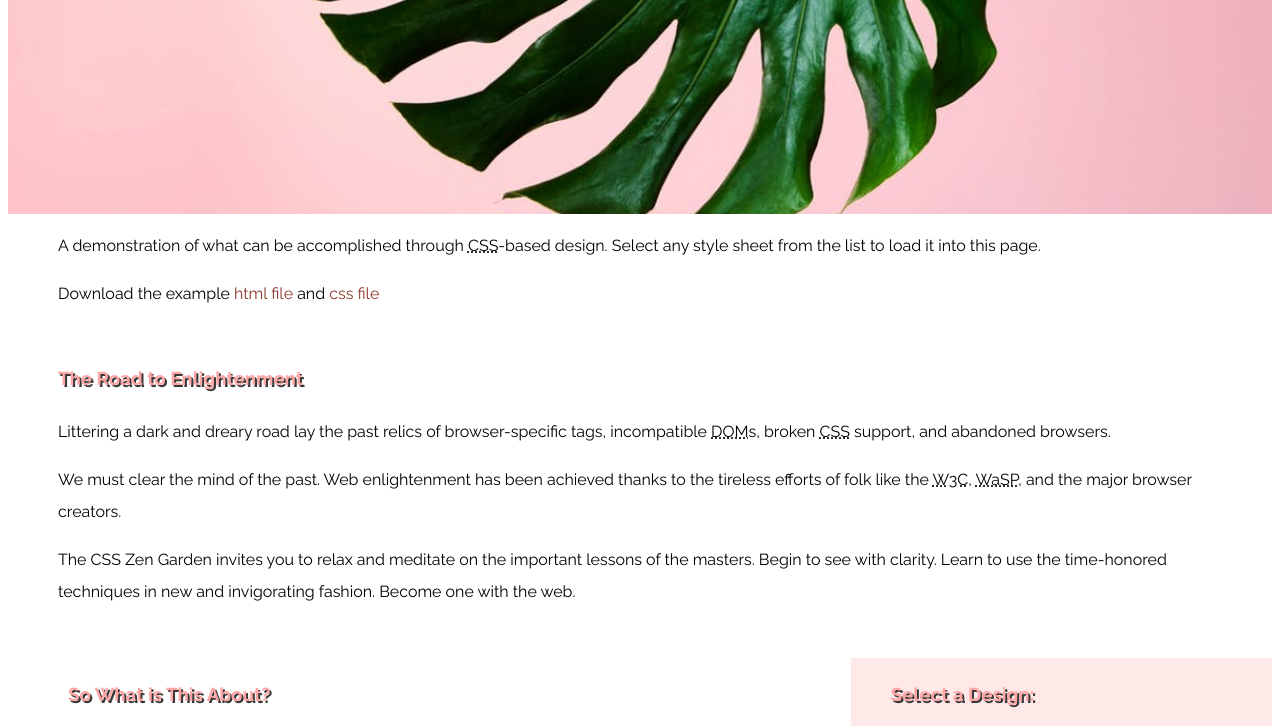
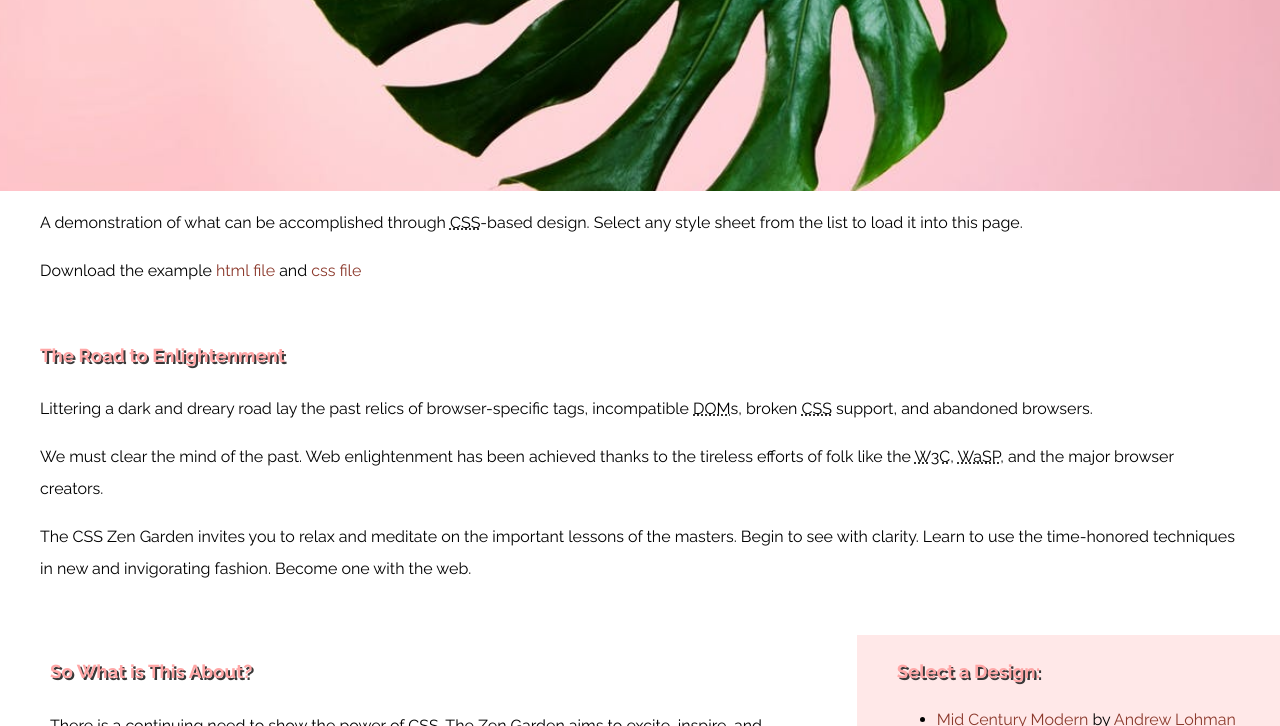
Before and after one commit to yahtzi/CSSFinalProject-01, a plain HTML site: page index.html in a window 1280 px wide. Shown: the part 469-1195 px from the top of the page. Drawn offline with Linux system fonts and the light colour scheme.

Commit message:
I fixed the image so it bleeds completely from edge to edge

```diff
--- a/style.css
+++ b/style.css
@@ -18,6 +18,7 @@ a:link, a:visited {
 body {
     font-size: 16px;
     font-family: 'Raleway', sans-serif;
+    margin: -15px -10px 0px -10px;
 }
 
 
```
